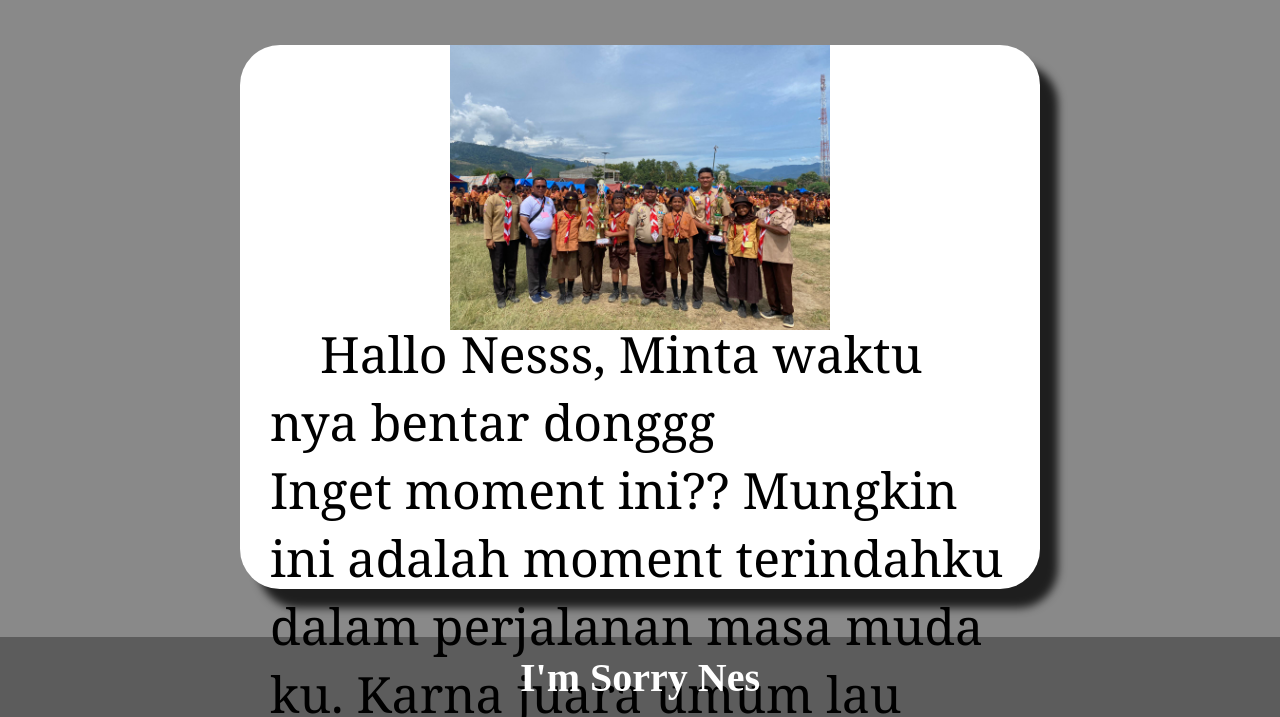
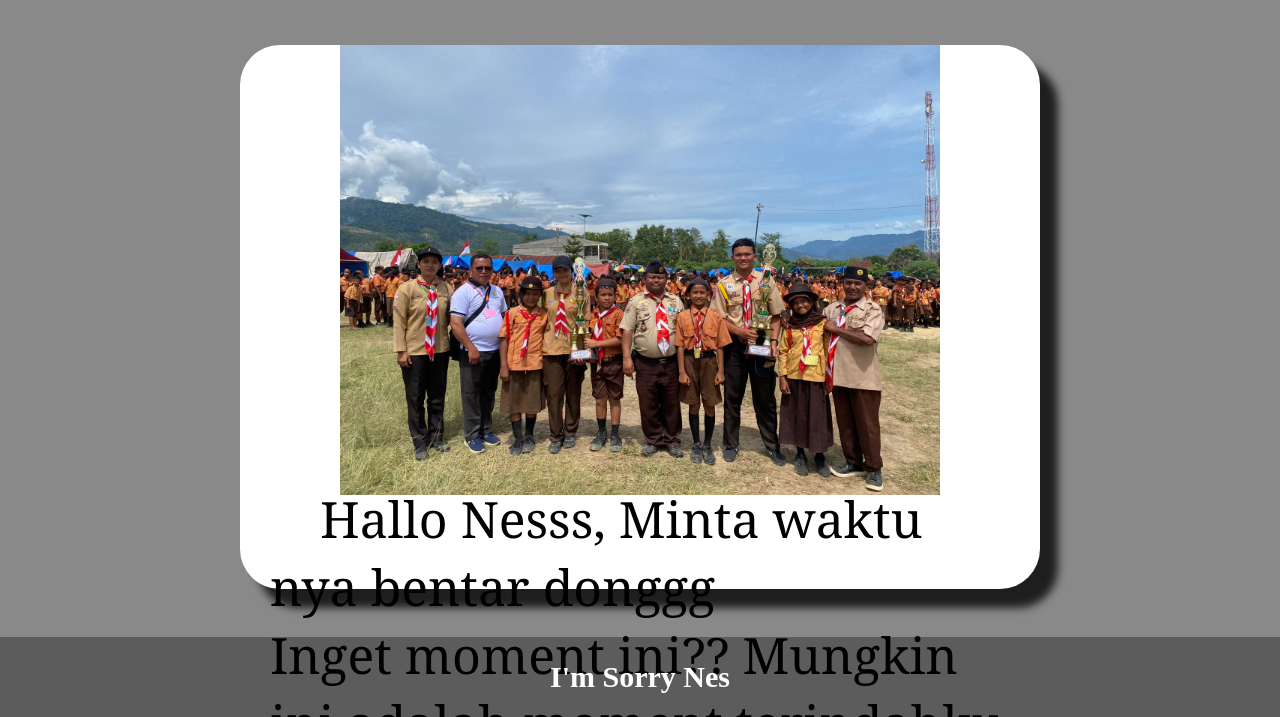
Before and after one commit to Kyrell13/apology, a plain HTML site: page index.html in a window 1280 px wide. Shown: the part 83-800 px from the top of the page. Drawn offline with Linux system fonts and the light colour scheme.

Commit message:
Update style.css

```diff
--- a/style.css
+++ b/style.css
@@ -77,8 +77,8 @@ html {
 }
 
 .img-1-content {
-    width: 380px;
-    height: 300px;
+    width: 600px;
+    height: 450px;
     margin-bottom: -10px;
 }
 
@@ -91,6 +91,6 @@ html {
 }
 
 .h1-footer {
-    font-size: 40px;
+    font-size: 30px;
     color: white
 }
```
